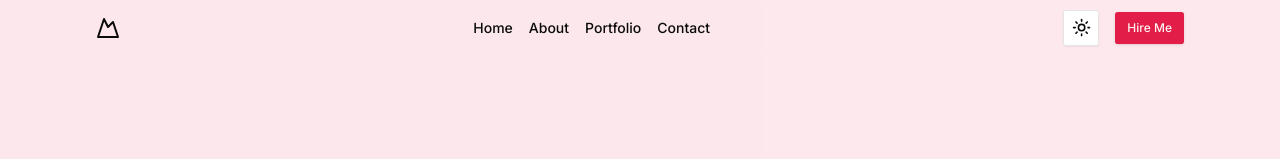
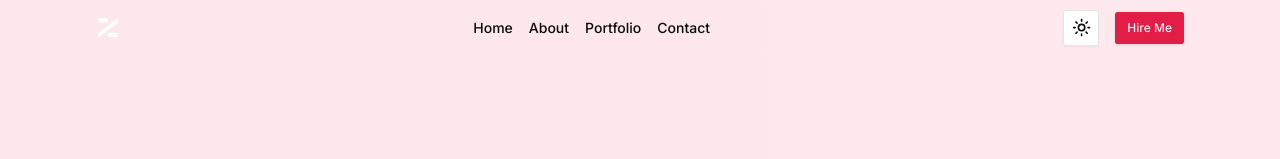
Before and after one commit to CodeWithZaky/my-personal-website-2, a Next.js app: page / in a window 1280 px wide. Shown: the top 159 px of the page. Built offline with nearby package versions, Linux system fonts and the light colour scheme.

Commit message:
test new my svg logo

```diff
--- a/src/components/navbar.tsx
+++ b/src/components/navbar.tsx
@@ -23,10 +23,11 @@ export default function Navbar() {
   return (
     <div className="top-0 z-50 fixed inset-x-0 backdrop-blur-sm w-full">
       <nav className="mx-auto w-[85%]">
-        <div className="mx-auto w-full max-w-7xl">
+        <div className="mx-auto w-full">
           <div className="flex justify-between items-center h-14">
             <Link href="#" className="flex items-center" prefetch={false}>
-              <MountainIcon className="w-6 h-6" />
+              {/* <MountainIcon className="w-6 h-6" /> */}
+              <MyLogo />
               <span className="sr-only">Acme Inc</span>
             </Link>
             <nav className="md:flex gap-4 hidden">
@@ -77,3 +78,25 @@ function MountainIcon(props: any) {
     </svg>
   );
 }
+function MyLogo(props: any) {
+  return (
+    <svg
+      width="24"
+      height="24"
+      viewBox="0 0 100 100"
+      xmlns="http://www.w3.org/2000/svg"
+    >
+      {/* Background transparent */}
+      <rect width="100" height="100" fill="none" />
+
+      {/* Top red rectangle */}
+      <rect x="10" y="10" width="40" height="17" fill="#fff" />
+
+      {/* Bottom red rectangle */}
+      <rect x="50" y="70" width="40" height="17" fill="#fff" />
+
+      {/* Diagonal red rectangle */}
+      <polygon points="10,70 90,10 90,30 10,90" fill="#fff" />
+    </svg>
+  );
+}
--- a/src/components/sidebar.tsx
+++ b/src/components/sidebar.tsx
@@ -13,13 +13,13 @@ export function Sidebar() {
         </Button>
       </SheetTrigger>
       <SheetContent>
-        <nav className="mt-11 flex flex-col items-end justify-start gap-10 md:hidden">
+        <nav className="flex flex-col justify-start items-end gap-10 md:hidden mt-11">
           {nav_links.map((item, index) => {
             return (
               <Link
                 href={item.path}
                 key={index}
-                className="flex items-center text-sm font-medium transition-colors hover:underline"
+                className="flex items-center font-medium text-sm hover:underline transition-colors"
                 prefetch={false}
               >
                 {item.title}
```
